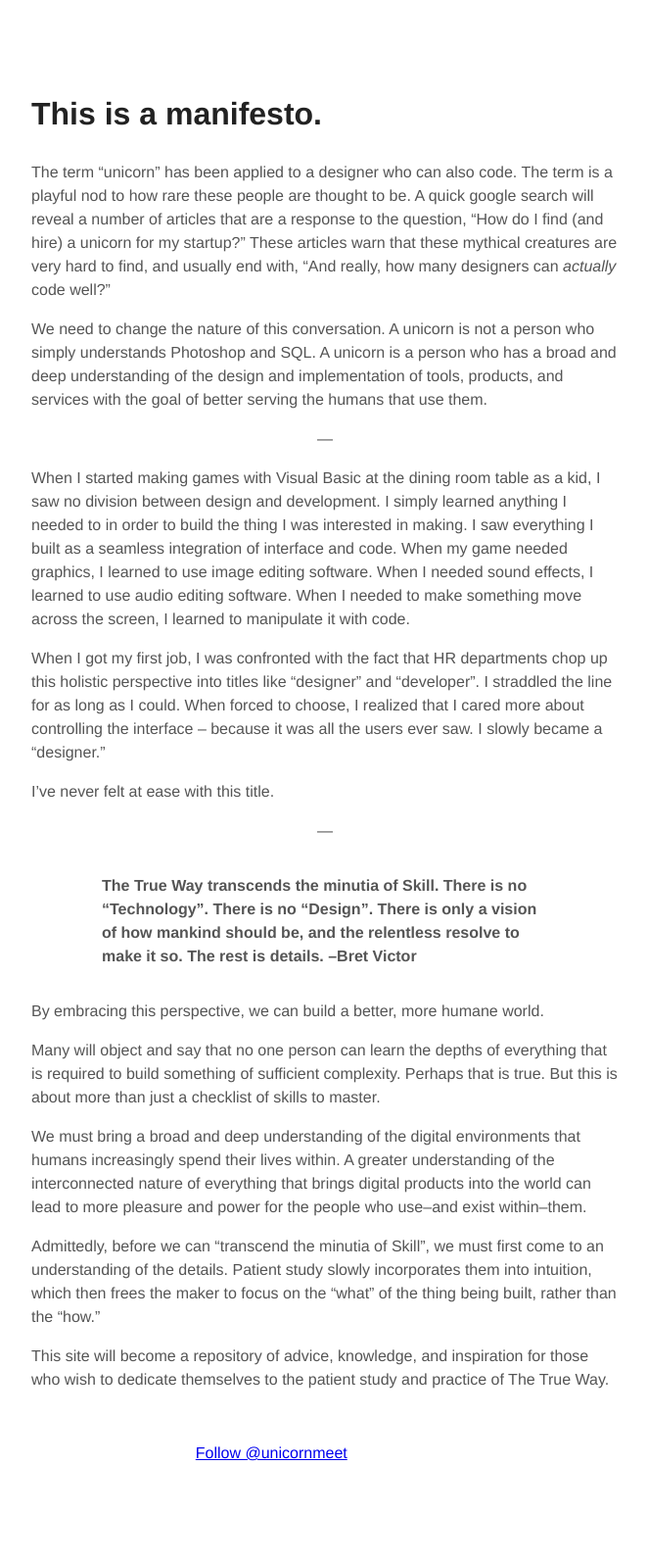
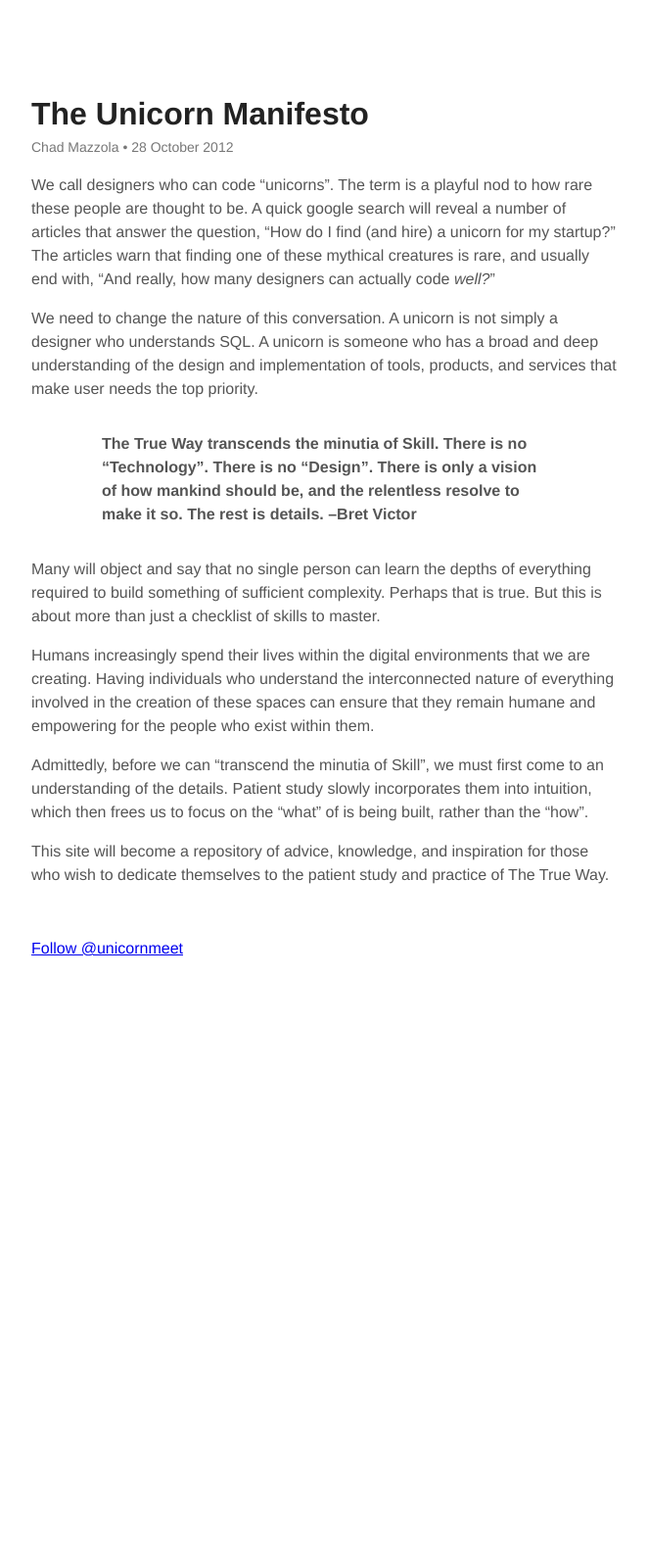
Before and after one commit to ehmorris/unicornmeet, a Jekyll site: the page built from index.html, in a window 1280 px wide. Shown: the whole page at 98% size, without its empty margins (308-970 px from the left). Built offline with Jekyll 4.4.1, drawn with Linux system fonts in a browser that asks for light colours; Markdown is read by kramdown in place of the engine named in the settings; comment, search, counter and statistics services are not loaded; after the commit the page ends 1080 px from its top, so only the background shows below that; grey boxes are pictures that could not be loaded.

Commit message:
Varity of system improvements.

```diff
--- a/_config.yml
+++ b/_config.yml
@@ -1,10 +1,10 @@
-title: Chad Mazzola &mdash; designer, etc.
+title: UnicornMeet
 
 auto: true
 markdown: rdiscount
 rdiscount:
  extensions: [smart]
 
-permalink: "pretty"
+permalink: /:year/:month/:title
 exclude:
 - Rakefile
--- /dev/null
+++ b/_includes/article.html
@@ -0,0 +1,11 @@
+<div class="post">
+  {% if index %}
+    <h2><a href="{{ page.url }}">{{ post.title }}</a></h2>
+    <p class="meta">{{ post.author }} &bull; <a href="{{ post.url }}">{{post.date | date: "%d %B %Y" }}</a></p>
+  {% else %}
+    <h2>{{ page.title }}</h2>
+    <p class="meta">{{ page.author }} &bull; <a href="{{ page.url }}">{{page.date | date: "%d %B %Y" }}</a></p>
+  {% endif %}
+  {{ content }}
+  {% include share.html %}
+</div>
--- /dev/null
+++ b/_includes/share.html
@@ -0,0 +1,10 @@
+<p class="share">
+  <span>
+  <a href="https://twitter.com/unicornmeet" class="twitter-follow-button" data-show-count="false" data-dnt="true">Follow @unicornmeet</a>
+  <script>!function(d,s,id){var js,fjs=d.getElementsByTagName(s)[0];if(!d.getElementById(id)){js=d.createElement(s);js.id=id;js.src="//platform.twitter.com/widgets.js";fjs.parentNode.insertBefore(js,fjs);}}(document,"script","twitter-wjs");</script>
+  </span>
+
+  <span>
+  <iframe src="http://ghbtns.com/github-btn.html?user=ubuwaits&repo=unicornmeet&type=watch&count=true" allowtransparency="true" frameborder="0" scrolling="0" width="85px" height="20px"></iframe>
+  </span>
+</p>
--- a/_layouts/default.html
+++ b/_layouts/default.html
@@ -2,31 +2,18 @@
 <html lang="en">
   <head>
     <meta charset="utf-8">
-    <meta name="description" content="Chad Mazzola is a web product designer based in Cambridge, MA.">
+    <meta name="description" content="UnicornMeet is where unicorns meet.">
     <meta name="viewport" content="width=device-width; initial-scale=1.0">
-    <meta name="google-site-verification" content="rocpDiFjlAr3ySz-2S0IkYM8SpXPZ4ZrTBG1jugGiGA">
     <title>{% if page.title %}{{ page.title }} &bull; {% endif %}{{ site.title }}</title>
     <link rel="stylesheet" href="/stylesheets/application.css" media="screen">
     <link href="/feeds/articles.xml" rel="alternate" title="RSS feed" type="application/atom+xml">
-    <script type="text/javascript" src="http://use.typekit.com/jhc4oii.js"></script>
-    <script type="text/javascript">try{Typekit.load();}catch(e){}</script>
-    <script type="text/javascript">
-      var _gaq = _gaq || [];
-      _gaq.push(['_setAccount', 'UA-102128-6']);
-      _gaq.push(['_setDomainName', '.hellohappy.org']);
-      _gaq.push(['_trackPageview']);
-      (function() {
-        var ga = document.createElement('script'); ga.type = 'text/javascript'; ga.async = true;
-        ga.src = ('https:' == document.location.protocol ? 'https://ssl' : 'http://www') + '.google-analytics.com/ga.js';
-        (document.getElementsByTagName('head')[0] || document.getElementsByTagName('body')[0]).appendChild(ga);
-      })();
-    </script>
+    {% include analytics.html %}
     <!--[if lt IE 9]><script src="http://html5shim.googlecode.com/svn/trunk/html5.js"></script><![endif]-->
   </head>
 
   <body class="body-{{ page.type }}">
     <section class="container">
-      <section class="content {{ page.type }}">
+      <section class="content">
         {{ content }}
       </section>
     </section>
--- /dev/null
+++ b/_layouts/post.html
@@ -0,0 +1,6 @@
+---
+layout: default
+type: post
+---
+
+{% include article.html %}
--- /dev/null
+++ b/_posts/2012-10-28-manifesto.md
@@ -0,0 +1,20 @@
+---
+layout: post
+type: post
+title: The Unicorn Manifesto
+author: Chad Mazzola
+---
+
+We call designers who can code "unicorns". The term is a playful nod to how rare these people are thought to be. A quick google search will reveal a number of articles that answer the question, "How do I find (and hire) a unicorn for my startup?" The articles warn that finding one of these mythical creatures is rare, and usually end with, "And really, how many designers can actually code *well?*"
+
+We need to change the nature of this conversation. A unicorn is not simply a designer who understands SQL. A unicorn is someone who has a broad and deep understanding of the design and implementation of tools, products, and services that make user needs the top priority.
+
+> The True Way transcends the minutia of Skill. There is no "Technology". There is no "Design". There is only a vision of how mankind should be, and the relentless resolve to make it so. The rest is details. --Bret Victor
+
+Many will object and say that no single person can learn the depths of everything required to build something of sufficient complexity. Perhaps that is true. But this is about more than just a checklist of skills to master.
+
+Humans increasingly spend their lives within the digital environments that we are creating. Having individuals who understand the interconnected nature of everything involved in the creation of these spaces can ensure that they remain humane and empowering for the people who exist within them.
+
+Admittedly, before we can "transcend the minutia of Skill", we must first come to an understanding of the details. Patient study slowly incorporates them into intuition, which then frees us to focus on the "what" of is being built, rather than the "how".
+
+This site will become a repository of advice, knowledge, and inspiration for those who wish to dedicate themselves to the patient study and practice of The True Way.
--- a/index.html
+++ b/index.html
@@ -4,8 +4,7 @@ type: home
 ---
 
 {% for post in site.posts %}
-  <div class="post">
-    <h2>{{ post.title }}</h2>
-    {{ post.content }}
-  </div>
+  {% assign index = true %}
+  {% assign content = post.content %}
+  {% include article.html %}
 {% endfor %}
--- a/stylesheets/application.css
+++ b/stylesheets/application.css
@@ -49,16 +49,16 @@ table {
 
 /* Clear Floated Elements
 ------------------------------------------------------------------------------*/
-.clearfix:before, .container .share:before,
+.clearfix:before, .container .post .share:before,
 .clearfix:after,
-.container .share:after {
+.container .post .share:after {
   content: " ";
   display: table; }
 
-.clearfix:after, .container .share:after {
+.clearfix:after, .container .post .share:after {
   clear: both; }
 
-.clearfix, .container .share {
+.clearfix, .container .post .share {
   *zoom: 1; }
 
 body {
@@ -69,27 +69,35 @@ body {
 .container {
   max-width: 600px;
   margin: 100px auto; }
-  .container h2 {
+  .container .post h2 {
     color: #222;
     font-size: 32px;
     font-weight: 700;
-    margin: 0 0 32px 0; }
-  .container p {
+    margin: 0 0 8px 0; }
+    .container .post h2 a {
+      color: inherit;
+      text-decoration: none; }
+  .container .post p {
     font-size: 16px;
     line-height: 1.5;
     margin: 0 0 16px 0; }
-    .container p.divider {
+    .container .post p.meta {
+      color: #777;
+      font-size: 14px; }
+      .container .post p.meta a {
+        color: inherit;
+        text-decoration: none; }
+    .container .post p.divider {
       text-align: center; }
-  .container .share {
-    margin: 48px 0;
-    text-align: center; }
-    .container .share span {
+  .container .post .share {
+    margin: 48px 0; }
+    .container .post .share span {
       display: inline-block;
-      margin: 0 10px; }
-  .container blockquote {
+      margin: 0 20px 0 0; }
+  .container .post blockquote {
     margin: 32px 0;
     padding: 0 12%; }
-    .container blockquote p {
+    .container .post blockquote p {
       font-weight: bold; }
-  .container em {
+  .container .post em {
     font-style: italic; }
```
Also changed, not shown: _includes/analytics.html (added, +11 -0 lines), _posts/2012-10-28-introduction.md (deleted, +0 -41 lines), stylesheets/scss/application.scss (+19 -3 lines).
